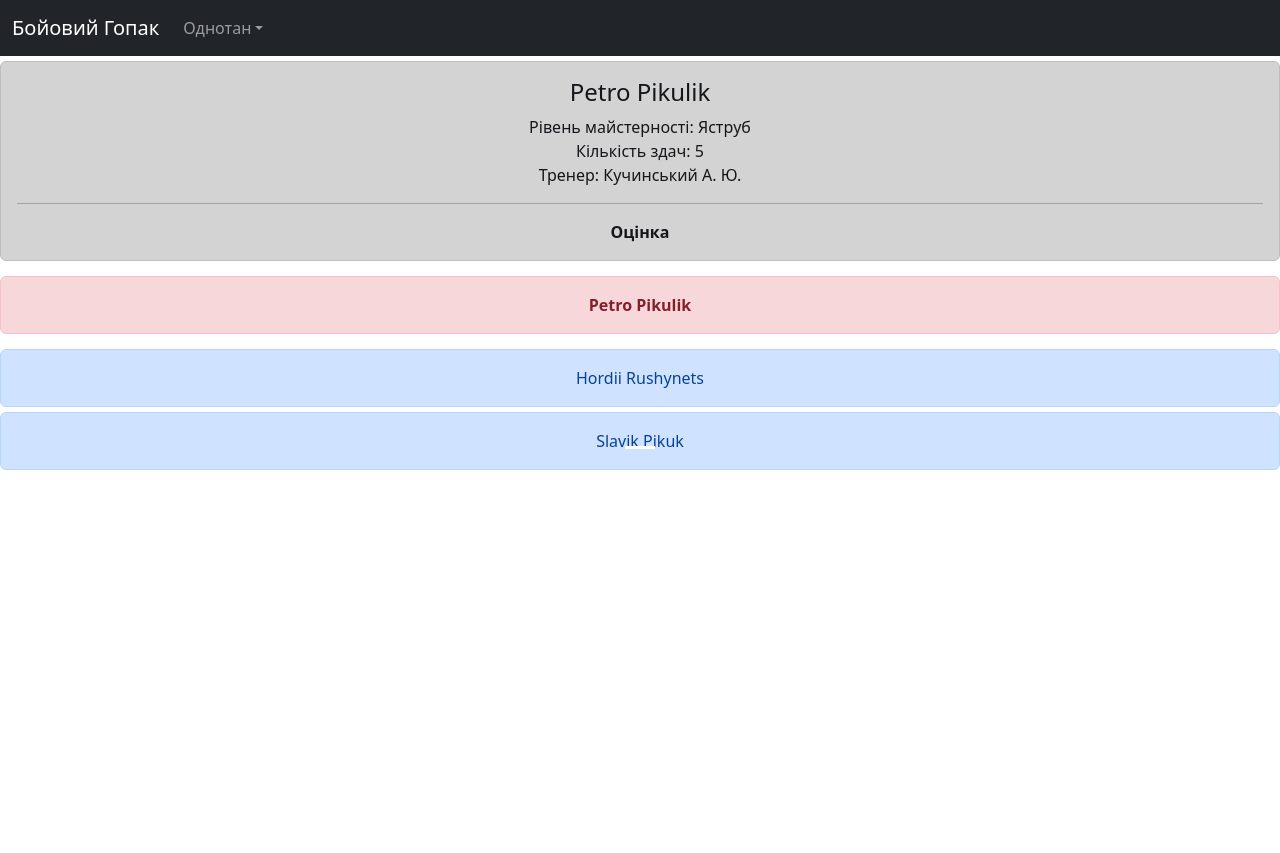
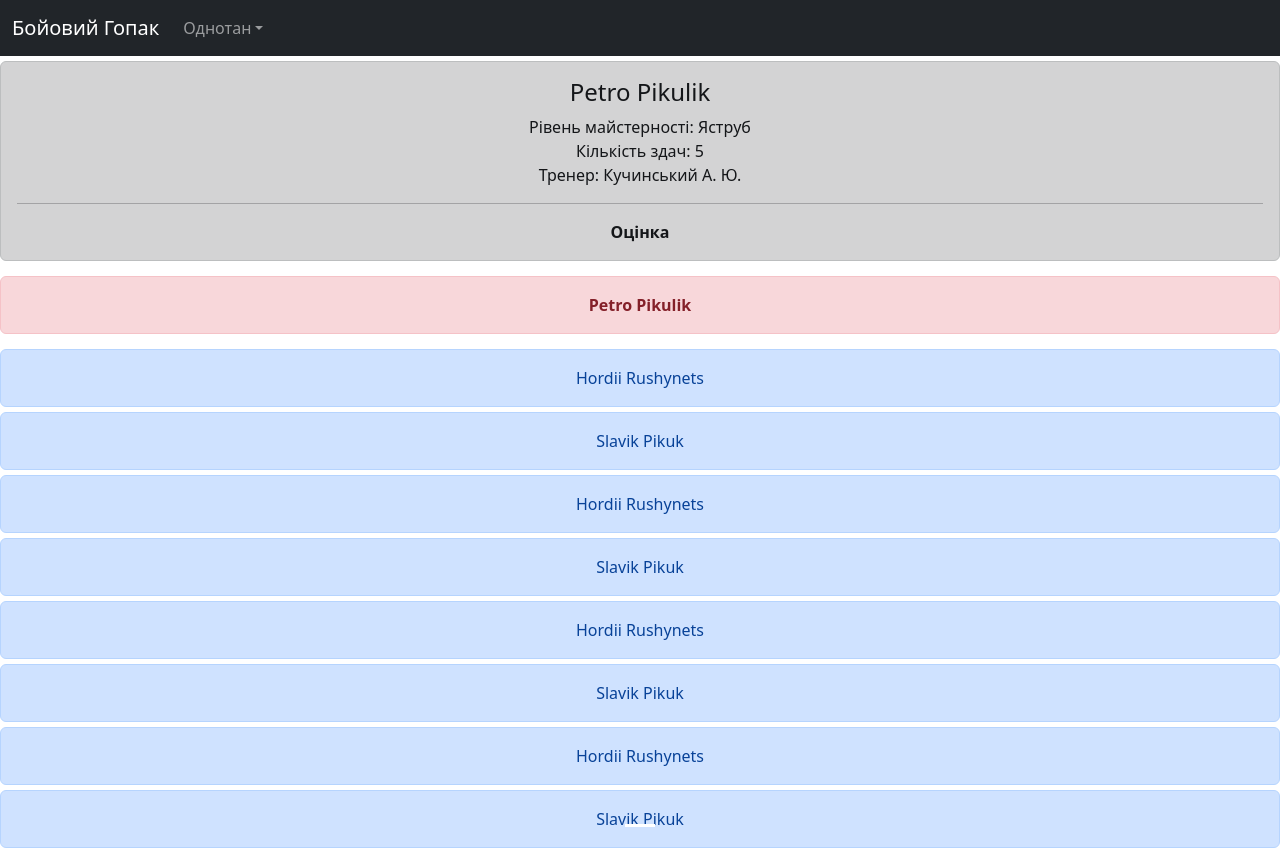
Before and after one commit to Gordiy/ShablezubCompetition, a React (Create React App) app: page / in a window 1280 px wide. Before the commit the page ends 800 px from the top, so only its background shows below. Built offline with nearby package versions, Linux system fonts and the light colour scheme.

Commit message:
Enh: separate list of participants on chunks

```diff
--- a/src/components/participants/ParticipantsList.js
+++ b/src/components/participants/ParticipantsList.js
@@ -1,25 +1,39 @@
 import './styles/ParticipantList.css';
 import React from 'react';
 import {ParticipantItem} from './';
-import {Estimate, BaseParticipant} from './entities'
+import {Estimate, BaseParticipant} from './entities';
+import {ParticipantsUtils} from './utils';
 import Carousel from 'react-bootstrap/Carousel';
 
 export function ParticipantsList() {
   const entity = new Estimate(45, 50, 48)
   const participants = [
     new BaseParticipant('Hordii', 'Rushynets', entity),
-    new BaseParticipant('Slavik', 'Pikuk', entity)
+    new BaseParticipant('Slavik', 'Pikuk', entity),
+    new BaseParticipant('Hordii', 'Rushynets', entity),
+    new BaseParticipant('Slavik', 'Pikuk', entity),
+    new BaseParticipant('Hordii', 'Rushynets', entity),
+    new BaseParticipant('Slavik', 'Pikuk', entity),
+    new BaseParticipant('Hordii', 'Rushynets', entity),
+    new BaseParticipant('Slavik', 'Pikuk', entity),
   ];
+  const participantsChunks = ParticipantsUtils.getParticipantsChunks(participants)
 
   return (
     <Carousel>
+      {
+        participantsChunks.map((chunk) => {
+          return (
             <Carousel.Item interval={1500}>
               {
-          participants.map((participant) => {
+                chunk.map((participant) => {
                   return <ParticipantItem key={`${participant.name} ${participant.surname}`} participant={participant}/>
                 })
               }
             </Carousel.Item>
+          )
+        })
+      }
     </Carousel>
   )
 }
--- /dev/null
+++ b/src/components/participants/utils/index.js
@@ -0,0 +1 @@
+export * from './participants.utils'
--- /dev/null
+++ b/src/components/participants/utils/participants.utils.js
@@ -0,0 +1,11 @@
+export class ParticipantsUtils {
+  static getParticipantsChunks (participants, chunkSize=10) {
+    const chunks = [];
+    for (let i = 0; i < participants.length; i += chunkSize) {
+      const chunk = participants.slice(i, i + chunkSize);
+      chunks.push(chunk);
+    }
+
+    return chunks;
+  }
+}
```
Lines whose indentation alone changed are shown as unchanged.
